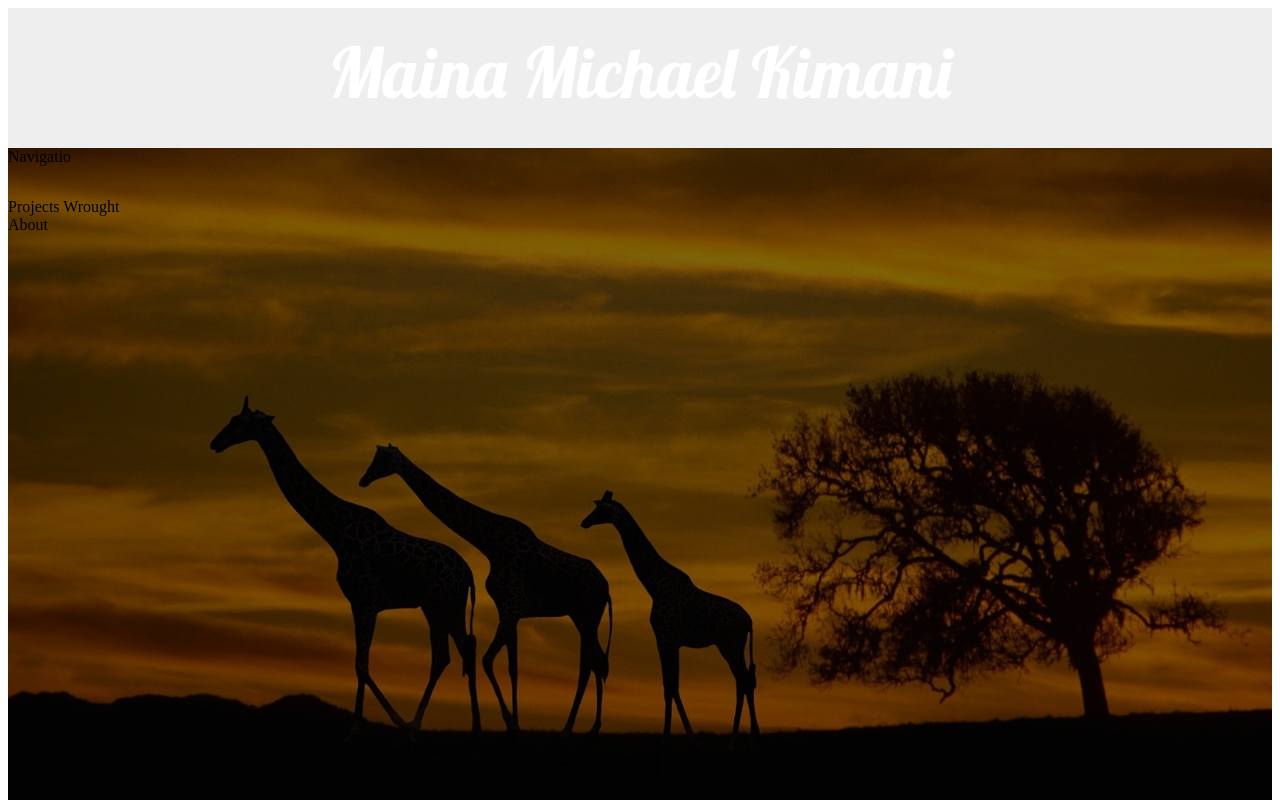
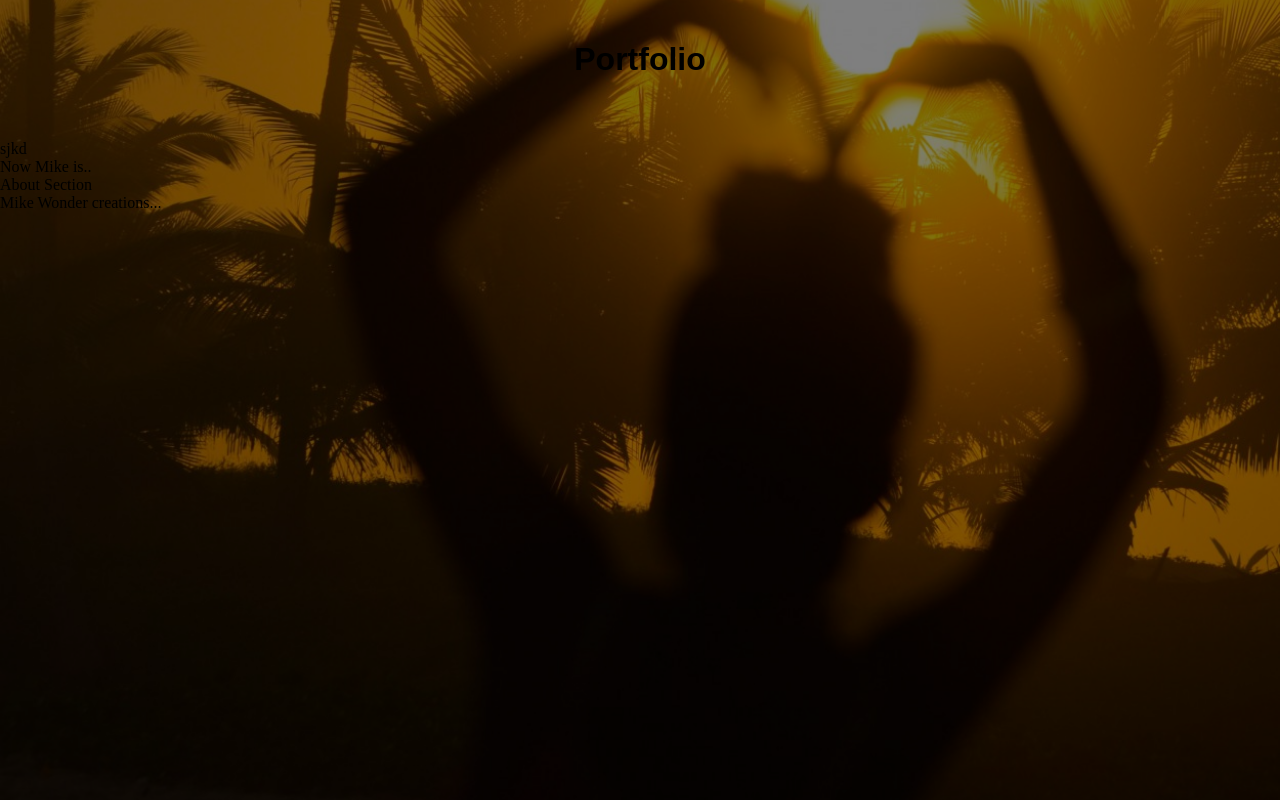
Before and after one commit to wonderfulmike/GoogleTakedownDay1, a plain HTML site: page index.html in a window 1280 px wide. Shown: the top 800 px of the page. Drawn offline with Linux system fonts and the light colour scheme.

Commit message:
Changed background image from giraffes.jpg to almost.jpg

```diff
--- a/css/style.css
+++ b/css/style.css
@@ -1,5 +1,5 @@
 #hero {
-  background-image: url('../img/giraffes.jpg');
+  background-image: url('../img/almost.jpg');
   background-size: cover;
   background-position: center center;
   position: relative;
@@ -8,8 +8,6 @@
   height: 100vh;
   z-index: -10;
   margin: 0;
-  border: 0;
-  padding: 0;
 }
 
 #hero-imageoverlay {
@@ -17,26 +15,20 @@
   background-color: rgba(0,0,0,0.5);
   top: 0;
   bottom: 0;
-  height: 200%;
+  height: 100%;
   width: 100%;
   z-index: -5;
   margin: 0;
-  border: 0;
-  padding: 0;
-
 }
-.name {
-  color: white;
-  font-family: 'Lobster', cursive;
-  font-size: 70;
-  float: center;
+body {
+  margin: 0;
+}
+.wrapper {
+  height: auto;
+}
+.heading {
   height: 100px;
-  background:#eee;
   padding: 20px;
   text-align: center;
+  font-family: 'Montserrat', sans-serif;
 }
-.navigation {
-  height: 50px;
-}
-
-}
--- a/index.html
+++ b/index.html
@@ -7,12 +7,27 @@
 
         <body>
           <div id="hero">
-                <div id=hero-imageoverlay></div>
-                  <div class="name">Maina Michael Kimani</div>
-                    <div class="navigation">Navigatio</div>
-                    <div class="projects">Projects Wrought</div>
-                      <div class="About">About</div>
-                        <div class="footer"></div>
+                <div id=hero-imageoverlay>
+                  <div class="wrapper">
+                    <div class="heading">
+                      <h1>Portfolio</h1>
+                    </div>
+                    <div class="navigation">
+                        sjkd
+                    </div>
+                    <div class="main-content">
+                      Now Mike is..
+
+                    </div>
+                  </div>
+                  <div class="about-section">
+                    About Section
+                  </div>
+                  <div class="footer">
+                    Mike Wonder creations...
+                  </div>
+                </div>
+          </div>
           </div>
 
         </body>
```
Also changed, not shown: img/almost.jpg (added), img/icytown.jpg (added), img/oscar.JPG (added).
